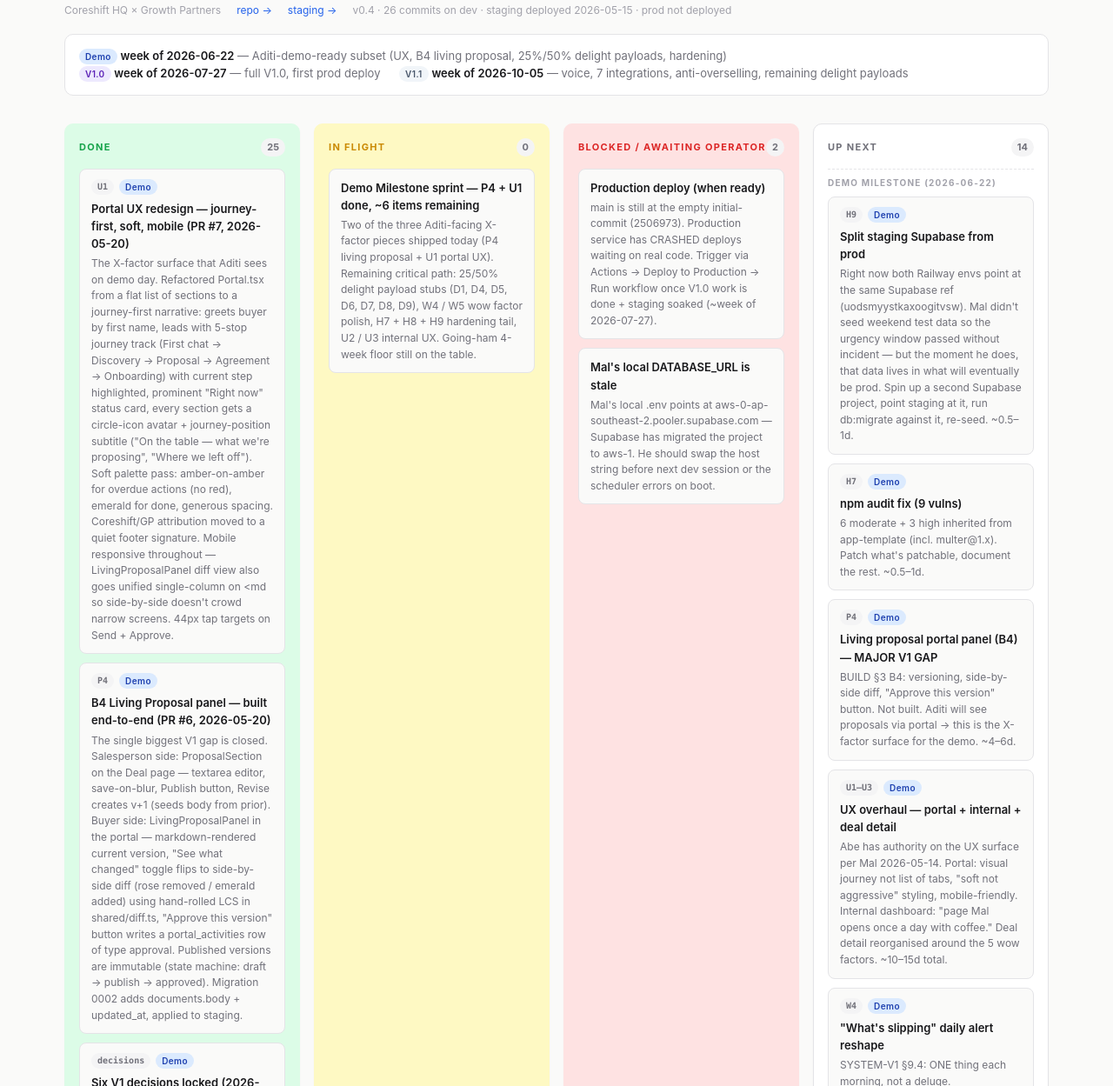
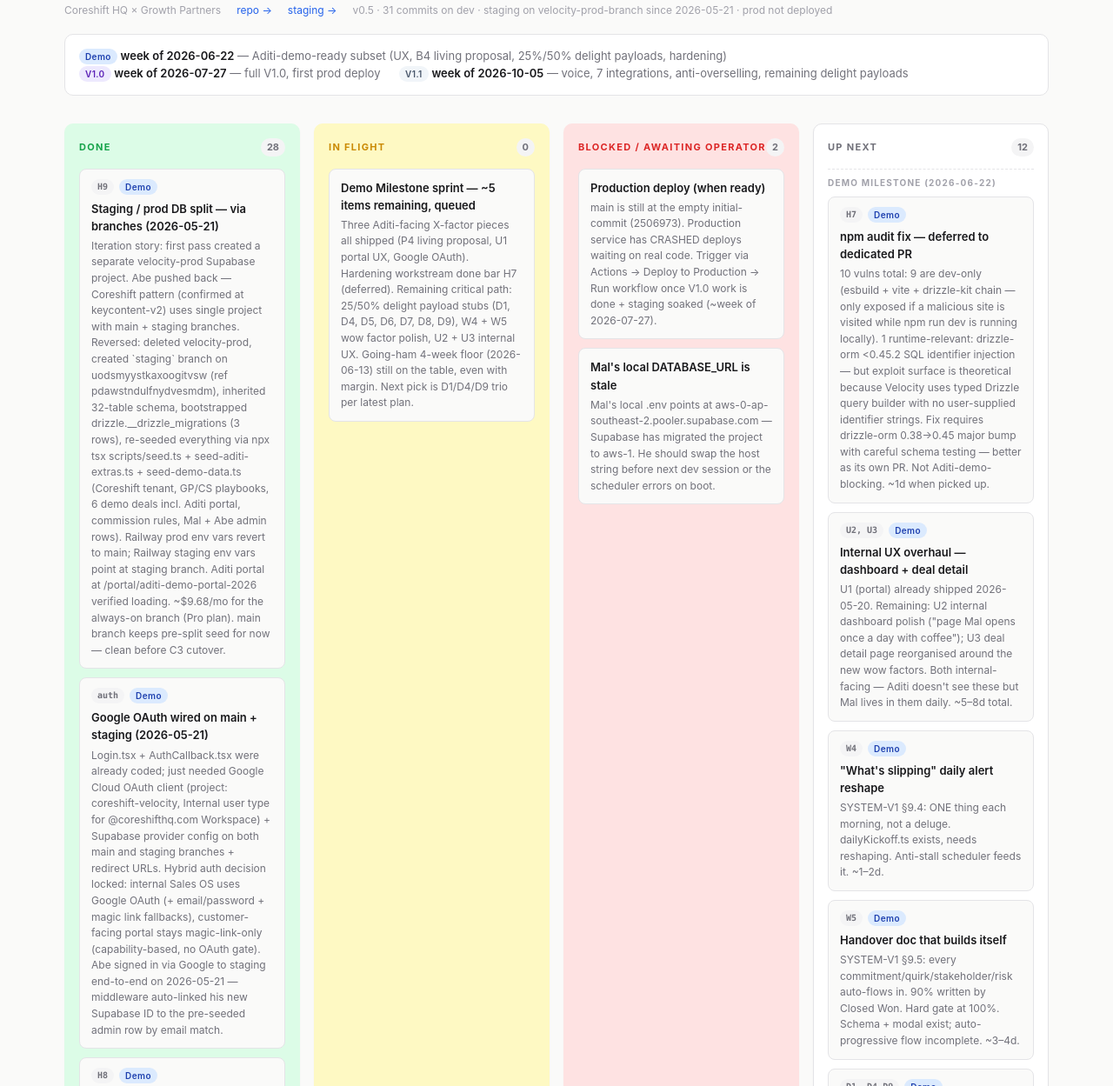
Before and after one commit to CoreshiftHQNZ/coreshift-kanbans, a plain HTML site: page velocity/index.html in a window 1280 px wide. Shown: the part 251-1500 px from the top of the page at 87% size. Drawn offline with Linux system fonts and the light colour scheme.

Commit message:
velocity: H8 + H9 + Google OAuth shipped 2026-05-21
Three new Done cards:
- H8 (bucket name cleanup, PR #8)
- H9 (DB split via Supabase branches, matching Coreshift pattern at
  keycontent-v2 — initial separate-project attempt reversed after
  architectural review)
- Google OAuth wired on main + staging branches end-to-end

Up Next cleanups:
- H9 removed (done)
- P4 stale card removed (was already done 2026-05-20 but never deleted)
- H7 reframed as "deferred to dedicated PR" with rationale
- U1-U3 combined card split — U1 done, U2 + U3 still queued

In Flight reframe: "Demo Milestone sprint ~5 items remaining" (was 6).
H workstream is effectively closed bar H7 deferred.

Header: 26 -> 31 commits on dev. v0.4 -> v0.5.

```diff
--- a/velocity/index.html
+++ b/velocity/index.html
@@ -224,7 +224,7 @@
           <span>Coreshift HQ × Growth Partners</span>
           <a href="https://github.com/CoreshiftHQNZ/velocity" target="_blank" rel="noopener">repo →</a>
           <a href="https://velocity-staging-staging.up.railway.app" target="_blank" rel="noopener">staging →</a>
-          <span>v0.4 · 26 commits on dev · staging deployed 2026-05-15 · prod not deployed</span>
+          <span>v0.5 · 31 commits on dev · staging on velocity-prod-branch since 2026-05-21 · prod not deployed</span>
         </div>
         <div class="milestones-banner">
           <span class="ms"><span class="tag tag-demo">Demo</span> <strong>week of 2026-06-22</strong> — Aditi-demo-ready subset (UX, B4 living proposal, 25%/50% delight payloads, hardening)</span>
@@ -235,8 +235,23 @@
 
       <div class="columns">
         <div class="col col-done">
-          <div class="col-head"><span>Done</span><span class="count">25</span></div>
+          <div class="col-head"><span>Done</span><span class="count">28</span></div>
 
+          <div class="card-item">
+            <div class="card-tags"><span class="tag tag-id">H9</span><span class="tag tag-demo">Demo</span></div>
+            <p class="card-title">Staging / prod DB split — via branches (2026-05-21)</p>
+            <p class="card-note">Iteration story: first pass created a separate velocity-prod Supabase project. Abe pushed back — Coreshift pattern (confirmed at keycontent-v2) uses single project with main + staging branches. Reversed: deleted velocity-prod, created `staging` branch on uodsmyystkaxoogitvsw (ref pdawstndulfnydvesmdm), inherited 32-table schema, bootstrapped drizzle.__drizzle_migrations (3 rows), re-seeded everything via npx tsx scripts/seed.ts + seed-aditi-extras.ts + seed-demo-data.ts (Coreshift tenant, GP/CS playbooks, 6 demo deals incl. Aditi portal, commission rules, Mal + Abe admin rows). Railway prod env vars revert to main; Railway staging env vars point at staging branch. Aditi portal at /portal/aditi-demo-portal-2026 verified loading. ~$9.68/mo for the always-on branch (Pro plan). main branch keeps pre-split seed for now — clean before C3 cutover.</p>
+          </div>
+          <div class="card-item">
+            <div class="card-tags"><span class="tag tag-id">auth</span><span class="tag tag-demo">Demo</span></div>
+            <p class="card-title">Google OAuth wired on main + staging (2026-05-21)</p>
+            <p class="card-note">Login.tsx + AuthCallback.tsx were already coded; just needed Google Cloud OAuth client (project: coreshift-velocity, Internal user type for @coreshifthq.com Workspace) + Supabase provider config on both main and staging branches + redirect URLs. Hybrid auth decision locked: internal Sales OS uses Google OAuth (+ email/password + magic link fallbacks), customer-facing portal stays magic-link-only (capability-based, no OAuth gate). Abe signed in via Google to staging end-to-end on 2026-05-21 — middleware auto-linked his new Supabase ID to the pre-seeded admin row by email match.</p>
+          </div>
+          <div class="card-item">
+            <div class="card-tags"><span class="tag tag-id">H8</span><span class="tag tag-demo">Demo</span></div>
+            <p class="card-title">Bucket name cleanup (PR #8, 2026-05-21)</p>
+            <p class="card-note">Purged `my-app-files` everywhere — .env.example default, server/lib/storage.ts fallback, README, all docs/setup + docs/standards. `velocity-files` is now the single consistent bucket name across .env, code, docs, and both Supabase branches. H7 (drizzle 0.38→0.45 audit fix) deferred to its own PR — exploit surface theoretical (typed query builder, no user-supplied identifier strings), and 9 of 10 vulns are dev-only.</p>
+          </div>
           <div class="card-item">
             <div class="card-tags"><span class="tag tag-id">U1</span><span class="tag tag-demo">Demo</span></div>
             <p class="card-title">Portal UX redesign — journey-first, soft, mobile (PR #7, 2026-05-20)</p>
@@ -352,8 +367,8 @@
         <div class="col col-inflight">
           <div class="col-head"><span>In flight</span><span class="count">0</span></div>
           <div class="card-item">
-            <p class="card-title">Demo Milestone sprint — P4 + U1 done, ~6 items remaining</p>
-            <p class="card-note">Two of the three Aditi-facing X-factor pieces shipped today (P4 living proposal + U1 portal UX). Remaining critical path: 25/50% delight payload stubs (D1, D4, D5, D6, D7, D8, D9), W4 / W5 wow factor polish, H7 + H8 + H9 hardening tail, U2 / U3 internal UX. Going-ham 4-week floor still on the table.</p>
+            <p class="card-title">Demo Milestone sprint — ~5 items remaining, queued</p>
+            <p class="card-note">Three Aditi-facing X-factor pieces all shipped (P4 living proposal, U1 portal UX, Google OAuth). Hardening workstream done bar H7 (deferred). Remaining critical path: 25/50% delight payload stubs (D1, D4, D5, D6, D7, D8, D9), W4 + W5 wow factor polish, U2 + U3 internal UX. Going-ham 4-week floor (2026-06-13) still on the table, even with margin. Next pick is D1/D4/D9 trio per latest plan.</p>
           </div>
         </div>
 
@@ -370,28 +385,18 @@
         </div>
 
         <div class="col col-pending">
-          <div class="col-head"><span>Up next</span><span class="count">14</span></div>
+          <div class="col-head"><span>Up next</span><span class="count">12</span></div>
 
           <div class="pending-group-head">Demo Milestone (2026-06-22)</div>
           <div class="card-item">
-            <div class="card-tags"><span class="tag tag-id">H9</span><span class="tag tag-demo">Demo</span></div>
-            <p class="card-title">Split staging Supabase from prod</p>
-            <p class="card-note">Right now both Railway envs point at the same Supabase ref (uodsmyystkaxoogitvsw). Mal didn't seed weekend test data so the urgency window passed without incident — but the moment he does, that data lives in what will eventually be prod. Spin up a second Supabase project, point staging at it, run db:migrate against it, re-seed. ~0.5–1d.</p>
+            <div class="card-tags"><span class="tag tag-id">H7</span><span class="tag tag-demo">Demo</span></div>
+            <p class="card-title">npm audit fix — deferred to dedicated PR</p>
+            <p class="card-note">10 vulns total: 9 are dev-only (esbuild + vite + drizzle-kit chain — only exposed if a malicious site is visited while npm run dev is running locally). 1 runtime-relevant: drizzle-orm &lt;0.45.2 SQL identifier injection — but exploit surface is theoretical because Velocity uses typed Drizzle query builder with no user-supplied identifier strings. Fix requires drizzle-orm 0.38→0.45 major bump with careful schema testing — better as its own PR. Not Aditi-demo-blocking. ~1d when picked up.</p>
           </div>
           <div class="card-item">
-            <div class="card-tags"><span class="tag tag-id">H7</span><span class="tag tag-demo">Demo</span></div>
-            <p class="card-title">npm audit fix (9 vulns)</p>
-            <p class="card-note">6 moderate + 3 high inherited from app-template (incl. multer@1.x). Patch what's patchable, document the rest. ~0.5–1d.</p>
-          </div>
-          <div class="card-item">
-            <div class="card-tags"><span class="tag tag-id">P4</span><span class="tag tag-demo">Demo</span></div>
-            <p class="card-title">Living proposal portal panel (B4) — MAJOR V1 GAP</p>
-            <p class="card-note">BUILD §3 B4: versioning, side-by-side diff, "Approve this version" button. Not built. Aditi will see proposals via portal → this is the X-factor surface for the demo. ~4–6d.</p>
-          </div>
-          <div class="card-item">
-            <div class="card-tags"><span class="tag tag-id">U1–U3</span><span class="tag tag-demo">Demo</span></div>
-            <p class="card-title">UX overhaul — portal + internal + deal detail</p>
-            <p class="card-note">Abe has authority on the UX surface per Mal 2026-05-14. Portal: visual journey not list of tabs, "soft not aggressive" styling, mobile-friendly. Internal dashboard: "page Mal opens once a day with coffee." Deal detail reorganised around the 5 wow factors. ~10–15d total.</p>
+            <div class="card-tags"><span class="tag tag-id">U2, U3</span><span class="tag tag-demo">Demo</span></div>
+            <p class="card-title">Internal UX overhaul — dashboard + deal detail</p>
+            <p class="card-note">U1 (portal) already shipped 2026-05-20. Remaining: U2 internal dashboard polish ("page Mal opens once a day with coffee"); U3 deal detail page reorganised around the new wow factors. Both internal-facing — Aditi doesn't see these but Mal lives in them daily. ~5–8d total.</p>
           </div>
           <div class="card-item">
             <div class="card-tags"><span class="tag tag-id">W4</span><span class="tag tag-demo">Demo</span></div>
@@ -494,7 +499,7 @@
       </div>
 
       <footer>
-        Source: <a href="https://github.com/CoreshiftHQNZ/coreshift-kanbans" target="_blank" rel="noopener">CoreshiftHQNZ/coreshift-kanbans</a> · Last refresh: 2026-05-20 evening (P4 + U1 shipped — the two biggest Aditi-facing X-factor pieces both landed in one day; Demo Milestone now ~6 items from done)
+        Source: <a href="https://github.com/CoreshiftHQNZ/coreshift-kanbans" target="_blank" rel="noopener">CoreshiftHQNZ/coreshift-kanbans</a> · Last refresh: 2026-05-21 (H8 + H9 + Google OAuth all landed today — H workstream effectively done bar deferred H7; Demo Milestone now ~5 items from done)
       </footer>
     </div>
   </body>
```
